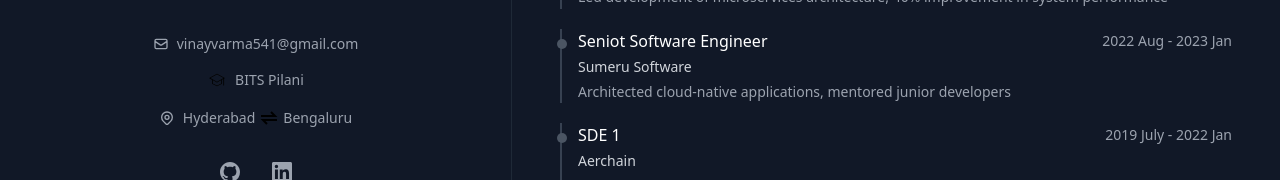
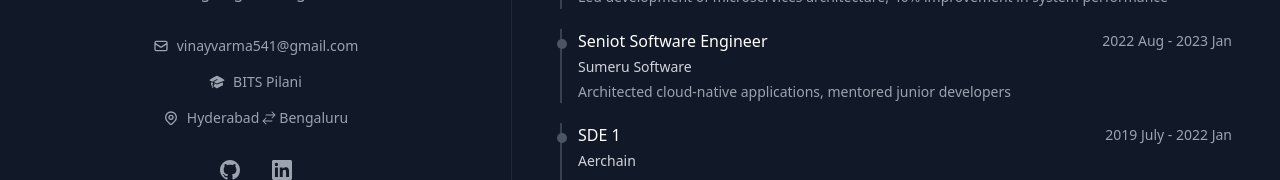
Before and after one commit to vinayjampana/portfolio-concept-001, a Next.js app: page / in a window 1280 px wide. Shown: the part 475-655 px from the top of the page. Built offline with nearby package versions, Linux system fonts and the light colour scheme.

Commit message:
fixed icons and theme

```diff
--- a/app/components/ProfileSection.tsx
+++ b/app/components/ProfileSection.tsx
@@ -1,4 +1,4 @@
-import Image from 'next/image';
+import Image from "next/image";
 
 const ProfileSection = () => {
   return (
@@ -6,13 +6,23 @@
       <div className="space-y-8 text-center">
         <div className="relative w-28 md:w-40 h-28 md:h-40 mx-auto">
           <div className="relative w-full h-full rounded-full overflow-hidden ring-2 ring-gray-200 dark:ring-gray-700">
-						<Image src="/portrait.jpg" alt="Profile" fill className="object-cover" priority />
+            <Image
+              src="/portrait.jpg"
+              alt="Profile"
+              fill
+              className="object-cover"
+              priority
+            />
           </div>
         </div>
 
         <div className="space-y-3">
-					<h1 className="text-2xl md:text-3xl font-bold text-gray-900 dark:text-white">Vinay Jampana</h1>
-					<h2 className="text-lg md:text-xl text-gray-600 dark:text-gray-400">Senior Software Engineer</h2>
+          <h1 className="text-2xl md:text-3xl font-bold text-gray-900 dark:text-white">
+            Vinay Jampana
+          </h1>
+          <h2 className="text-lg md:text-xl text-gray-600 dark:text-gray-400">
+            Senior Software Engineer
+          </h2>
           <div className="h-px w-16 bg-gray-200 dark:bg-gray-700 mx-auto my-4" />
           <p className="text-sm md:text-base text-gray-600 dark:text-gray-400 max-w-xs mx-auto leading-relaxed">
             5+ years building scalable systems and leading engineering teams
@@ -22,26 +32,69 @@
         <div className="space-y-4">
           {/* Contact Info */}
           <div className="flex items-center justify-center space-x-2">
-						<svg className="w-4 h-4 text-gray-600 dark:text-gray-400" viewBox="0 0 24 24" fill="none" stroke="currentColor" strokeWidth="2">
+            <svg
+              className="w-4 h-4 text-gray-600 dark:text-gray-400"
+              viewBox="0 0 24 24"
+              fill="none"
+              stroke="currentColor"
+              strokeWidth="2"
+            >
               <path d="M3 8l7.89 5.26a2 2 0 002.22 0L21 8M5 19h14a2 2 0 002-2V7a2 2 0 00-2-2H5a2 2 0 00-2 2v10a2 2 0 002 2z" />
             </svg>
-						<a href="mailto:vinayvarma541@gmail.com" className="text-sm text-gray-600 dark:text-gray-400 hover:text-gray-900 dark:hover:text-white">
+            <a
+              href="mailto:vinayvarma541@gmail.com"
+              className="text-sm text-gray-600 dark:text-gray-400 hover:text-gray-900 dark:hover:text-white"
+            >
               vinayvarma541@gmail.com
             </a>
           </div>
 
           <div className="flex items-center justify-center space-x-2">
-						<svg stroke='currentColor' className="w-5 h-5 text-gray-600 dark:text-gray-400" viewBox="0 0 1024 1024" xmlns="http://www.w3.org/2000/svg"><path d="M895.1808 395.3664L521.728 194.8672c-6.0416-3.2768-13.312-3.2768-19.3536 0L128.8192 395.3664c-14.2336 7.68-14.4384 27.9552-0.3072 35.9424L264.192 507.5968v194.4576c0 7.8848 4.608 15.1552 11.6736 18.5344l230.1952 109.056c5.632 2.6624 12.0832 2.6624 17.7152-0.1024l224.4608-108.8512c7.0656-3.3792 11.5712-10.5472 11.5712-18.432V507.5968l73.9328-41.5744v310.6816c0 11.264 9.216 20.48 20.48 20.48s20.48-9.216 20.48-20.48V442.9824l20.7872-11.6736c14.1312-7.9872 13.9264-28.2624-0.3072-35.9424zM718.848 686.1824L514.8672 790.3232 305.152 685.9776V530.6368l196.8128 110.592c6.2464 3.4816 13.824 3.4816 20.0704 0l196.8128-110.592v155.5456z m-206.848-86.3232L181.0432 413.7984 512 236.1344l330.9568 177.664L512 599.8592z"  /></svg>
-						<span className="text-sm text-gray-600 dark:text-gray-400">BITS Pilani</span>
+            <svg
+              xmlns="http://www.w3.org/2000/svg"
+              viewBox="0 0 24 24"
+              fill="currentColor"
+              className="w-4 h-4 text-gray-600 dark:text-gray-400"
+            >
+              <path d="M11.7 2.805a.75.75 0 0 1 .6 0A60.65 60.65 0 0 1 22.83 8.72a.75.75 0 0 1-.231 1.337 49.948 49.948 0 0 0-9.902 3.912l-.003.002c-.114.06-.227.119-.34.18a.75.75 0 0 1-.707 0A50.88 50.88 0 0 0 7.5 12.173v-.224c0-.131.067-.248.172-.311a54.615 54.615 0 0 1 4.653-2.52.75.75 0 0 0-.65-1.352 56.123 56.123 0 0 0-4.78 2.589 1.858 1.858 0 0 0-.859 1.228 49.803 49.803 0 0 0-4.634-1.527.75.75 0 0 1-.231-1.337A60.653 60.653 0 0 1 11.7 2.805Z" />
+              <path d="M13.06 15.473a48.45 48.45 0 0 1 7.666-3.282c.134 1.414.22 2.843.255 4.284a.75.75 0 0 1-.46.711 47.87 47.87 0 0 0-8.105 4.342.75.75 0 0 1-.832 0 47.87 47.87 0 0 0-8.104-4.342.75.75 0 0 1-.461-.71c.035-1.442.121-2.87.255-4.286.921.304 1.83.634 2.726.99v1.27a1.5 1.5 0 0 0-.14 2.508c-.09.38-.222.753-.397 1.11.452.213.901.434 1.346.66a6.727 6.727 0 0 0 .551-1.607 1.5 1.5 0 0 0 .14-2.67v-.645a48.549 48.549 0 0 1 3.44 1.667 2.25 2.25 0 0 0 2.12 0Z" />
+              <path d="M4.462 19.462c.42-.419.753-.89 1-1.395.453.214.902.435 1.347.662a6.742 6.742 0 0 1-1.286 1.794.75.75 0 0 1-1.06-1.06Z" />
+            </svg>
+            <span className="text-sm text-gray-600 dark:text-gray-400">
+              BITS Pilani
+            </span>
           </div>
 
-
           <div className="flex items-center justify-center space-x-2">
-						<svg className="w-4 h-4 text-gray-600 dark:text-gray-400" viewBox="0 0 24 24" fill="none" stroke="currentColor" strokeWidth="2">
+            <svg
+              className="w-4 h-4 text-gray-600 dark:text-gray-400"
+              viewBox="0 0 24 24"
+              fill="none"
+              stroke="currentColor"
+              strokeWidth="2"
+            >
               <path d="M17.657 16.657L13.414 20.9a1.998 1.998 0 01-2.827 0l-4.244-4.243a8 8 0 1111.314 0z" />
               <path d="M15 11a3 3 0 11-6 0 3 3 0 016 0z" />
             </svg>
-						<span style={{ display: 'flex', alignItems: 'center', gap: '2px'}} className="text-sm text-gray-600 dark:text-gray-400">Hyderabad <svg xmlns="http://www.w3.org/2000/svg" strokeWidth='2' width="24" height="24"><path d="m9.293 18.707 1.414-1.414L8.414 15H20v-2H3.586l5.707 5.707zM14.707 5.293l-1.414 1.414L15.586 9H4v2h16.414l-5.707-5.707z"/></svg> Bengaluru</span>
+            <span
+              style={{ display: "flex", alignItems: "center", gap: "2px" }}
+              className="text-sm text-gray-600 dark:text-gray-400"
+            >
+              Hyderabad{" "}
+                              <svg
+                  xmlns="http://www.w3.org/2000/svg"
+                  viewBox="0 0 24 24"
+                  fill="currentColor"
+                  className="w-4 h-4 text-gray-600 dark:text-gray-400"
+                >
+                  <path
+                    fillRule="evenodd"
+                    d="M15.97 2.47a.75.75 0 0 1 1.06 0l4.5 4.5a.75.75 0 0 1 0 1.06l-4.5 4.5a.75.75 0 1 1-1.06-1.06l3.22-3.22H7.5a.75.75 0 0 1 0-1.5h11.69l-3.22-3.22a.75.75 0 0 1 0-1.06Zm-7.94 9a.75.75 0 0 1 0 1.06l-3.22 3.22H16.5a.75.75 0 0 1 0 1.5H4.81l3.22 3.22a.75.75 0 1 1-1.06 1.06l-4.5-4.5a.75.75 0 0 1 0-1.06l4.5-4.5a.75.75 0 0 1 1.06 0Z"
+                    clipRule="evenodd"
+                  />
+                </svg>
+              Bengaluru
+            </span>
           </div>
 
           {/* Social Links */}
@@ -52,10 +105,14 @@
               rel="noopener noreferrer"
               className="p-2 text-gray-600 dark:text-gray-400 hover:text-gray-900 dark:hover:text-white"
             >
-							<svg viewBox="0 0 24 24" width="20" height="20" fill="currentColor">
+              <svg
+                viewBox="0 0 24 24"
+                width="20"
+                height="20"
+                fill="currentColor"
+              >
                 <path d="M12 0C5.37 0 0 5.37 0 12c0 5.31 3.435 9.795 8.205 11.385.6.105.825-.255.825-.57 0-.285-.015-1.23-.015-2.235-3.015.555-3.795-.735-4.035-1.41-.135-.345-.72-1.41-1.23-1.695-.42-.225-1.02-.78-.015-.795.945-.015 1.62.87 1.845 1.23 1.08 1.815 2.805 1.305 3.495.99.105-.78.42-1.305.765-1.605-2.67-.3-5.46-1.335-5.46-5.925 0-1.305.465-2.385 1.23-3.225-.12-.3-.54-1.53.12-3.18 0 0 1.005-.315 3.3 1.23.96-.27 1.98-.405 3-.405s2.04.135 3 .405c2.295-1.56 3.3-1.23 3.3-1.23.66 1.65.24 2.88.12 3.18.765.84 1.23 1.905 1.23 3.225 0 4.605-2.805 5.625-5.475 5.925.435.375.81 1.095.81 2.22 0 1.605-.015 2.895-.015 3.3 0 .315.225.69.825.57A12.02 12.02 0 0024 12c0-6.63-5.37-12-12-12z" />
               </svg>
-
             </a>
             <a
               href="https://linkedin.com/in/vinay-jampana"
@@ -63,7 +120,12 @@
               rel="noopener noreferrer"
               className="p-2 text-gray-600 dark:text-gray-400 hover:text-gray-900 dark:hover:text-white"
             >
-							<svg viewBox="0 0 24 24" width="20" height="20" fill="currentColor">
+              <svg
+                viewBox="0 0 24 24"
+                width="20"
+                height="20"
+                fill="currentColor"
+              >
                 <path d="M20.447 20.452h-3.554v-5.569c0-1.328-.027-3.037-1.852-3.037-1.853 0-2.136 1.445-2.136 2.939v5.667H9.351V9h3.414v1.561h.046c.477-.9 1.637-1.85 3.37-1.85 3.601 0 4.267 2.37 4.267 5.455v6.286zM5.337 7.433a2.062 2.062 0 01-2.063-2.065 2.064 2.064 0 112.063 2.065zm1.782 13.019H3.555V9h3.564v11.452zM22.225 0H1.771C.792 0 0 .774 0 1.729v20.542C0 23.227.792 24 1.771 24h20.451C23.2 24 24 23.227 24 22.271V1.729C24 .774 23.2 0 22.222 0h.003z" />
               </svg>
             </a>
```
Also changed, not shown: tailwind.config.ts (line endings or trailing spaces). Lines whose indentation alone changed are shown as unchanged.
